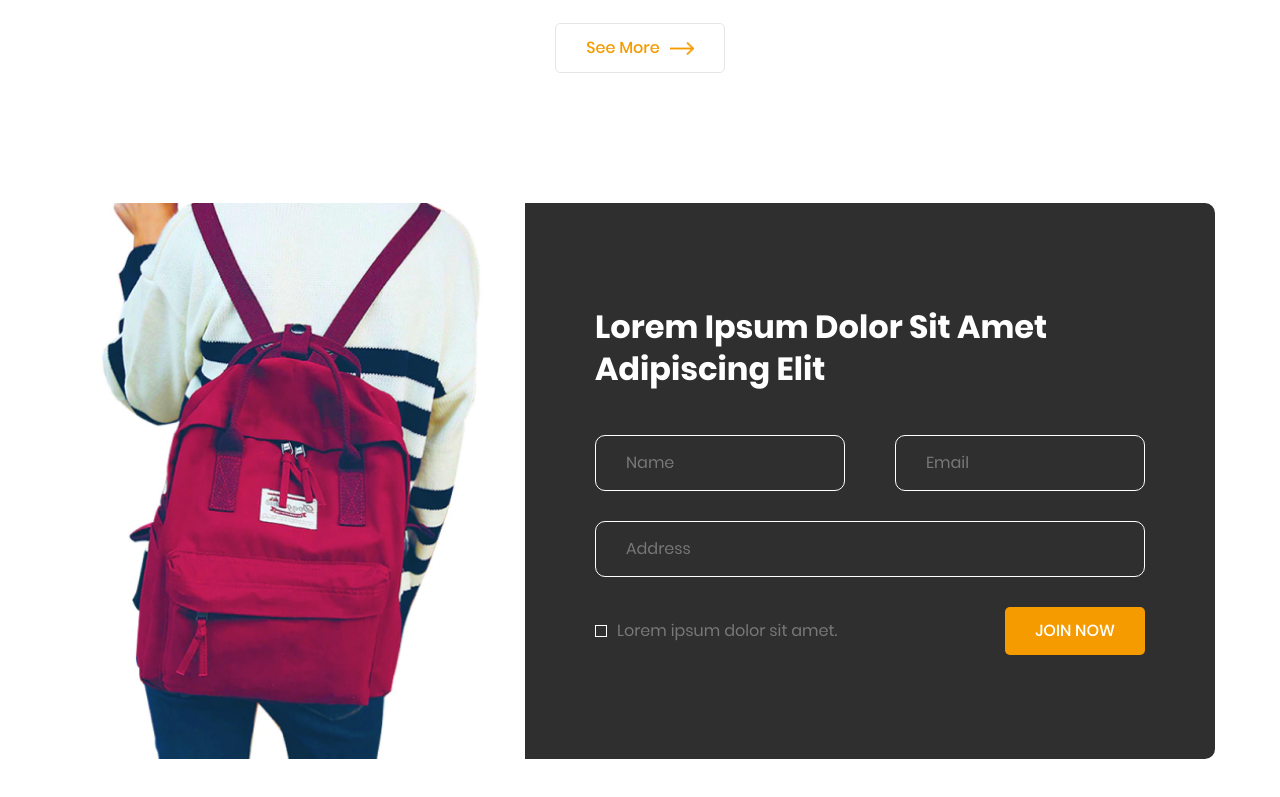
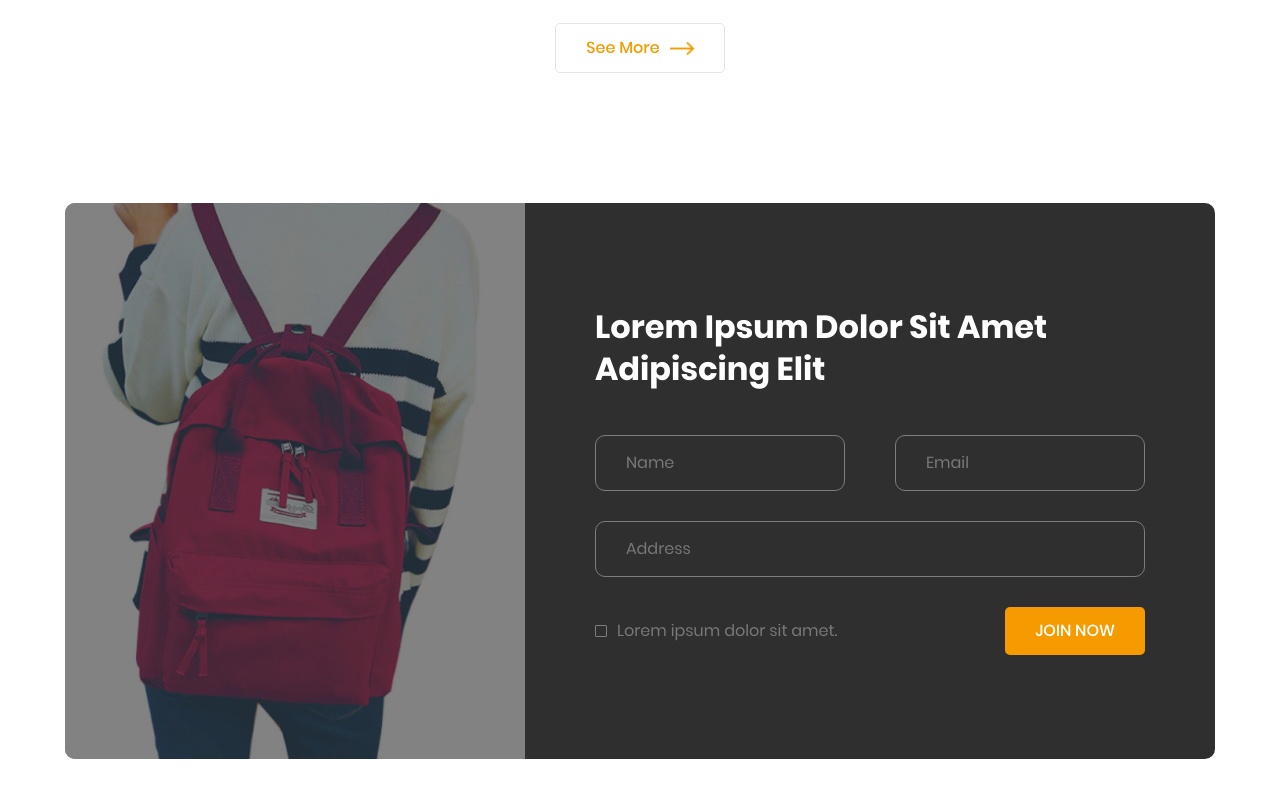
Before and after one commit to irared95/Bag-landing-page, a plain HTML site: page index.html in a window 1280 px wide. Shown: the part 3001-3798 px from the top of the page. Drawn offline with Linux system fonts and the light colour scheme.

Commit message:
fixed dispatch section

```diff
--- a/index.html
+++ b/index.html
@@ -180,22 +180,20 @@
         <section class="dispatch">
             <div class="container">
                 <div class="dispatch__wrapper">
-                    <div class="dispatch__left">
-                        <div class="dispatch__img"></div>
-                    </div>
+                    <div class="dispatch__left"></div>
                     <div class="dispatch__right">
                         <h2 class="dispatch__right-title">Lorem Ipsum Dolor Sit Amet Adipiscing Elit</h2>
                         <form class="dispatch__form" action="#">
                             <div class="dispatch__field-wrap">
                                 <div class="dispatch__field">
-                                    <input type="name" required=" " placeholder="Name" class="dispatch__input">
+                                    <input name="name" type="text" required placeholder="Name" class="dispatch__input">
                                 </div>
                                 <div class="dispatch__field">
-                                    <input type="email" required=" " placeholder="Email" class="dispatch__input">
+                                    <input name="email" type="email" required placeholder="Email" class="dispatch__input">
                                 </div>
                             </div>
                             <div class="dispatch__field-adr">
-                                <input type="address" required=" " placeholder="Address" class="dispatch__address">
+                                <input name="address" type="text" required placeholder="Address" class="dispatch__address">
                             </div>
                             <div class="dispatch__checkbox-wrap">
                                 <label class="dispatch__label" for="checkbox-id">
--- a/scss/sections/_dispatch.scss
+++ b/scss/sections/_dispatch.scss
@@ -8,9 +8,8 @@
         display: flex;
         flex-wrap: nowrap;
         justify-content: space-between;
-        // min-height: 550px;
-        // width: 100%;
         border-radius: 10px;
+        overflow: hidden;
         @include breakpoint($mobile-bp) {
             flex-direction: column;
             align-items: center;
@@ -18,19 +17,28 @@
         }
     }
     &__left {
+        position: relative;
         background-image: url(../image/form-bag.png);
         background-size: cover;
         background-repeat: no-repeat;
         background-position: center center;
         width: 40%;
+        &:after {
+            content: '';
+            position: absolute;
+            top: 0;
+            right: 0;
+            left: 0;
+            bottom: 0;
+            display: block;
+            background-color: rgba(47, 47, 47, 0.6);
+            z-index: 1;
+            pointer-events: none;
+        }
         @include breakpoint($mobile-bp) {
             display: flex;
             flex-direction: column;
             width: 100%;
-        }
-    }
-    &__img {
-        @include breakpoint($mobile-bp) {
             height: 312px;
         }
     }
@@ -64,16 +72,21 @@
     &__field {
         display: inline-block;
         margin-right: 50px;
-        @include breakpoint($mobile-bp) {
-            margin-right: 0;
-        }
         @include breakpoint($tablet-bp) {
             margin-right: 0;
+            margin-bottom: 30px;
+            &:last-child {
+                margin-bottom: 0;
+            }
         }
         &:last-child {
             margin-right: 0;
         }
+        &-adr {
+            margin-bottom: 30px;
+        }
         &-wrap {
+            margin-bottom: 30px;
             display: flex;
             justify-content: space-between;
             @include breakpoint($mobile-bp) {
@@ -91,12 +104,14 @@
         padding: 18px 30px 18px;
         font-size: 16px;
         font-family: $poppins-regular;
-        color: $white;
+        color: $gray-dark;
         line-height: 18px;
-        border: 1px solid $white;
+        border: 1px solid $gray-dark;
         border-radius: 10px;
-        transition: all 0.2s linear;
-        margin-bottom: 30px;
+        transition: border-color 0.2s linear;
+        &:focus {
+            border-color: $white;
+        }
         &::placeholder {
             font-size: 16px;
             font-family: $poppins-regular;
@@ -113,8 +128,9 @@
         width: 12px;
         height: 12px;
         background-color: $second-black;
-        border: 1px solid $white;
+        border: 1px solid $gray-dark;
         color: transparent;
+        border-radius: 1px;
     }
     &__label {
         line-height: 20px;
--- a/scss/utils/_variable.scss
+++ b/scss/utils/_variable.scss
@@ -3,6 +3,7 @@ $dark-yellow:#F59B00;
 $second-black:#2F2F2F;
 $light-pink:#F9DCFF;
 $gray: #cfc9c9;
+$gray-dark: #7e7d7d;
 $sans-serif: sans-serif;
 $poppins-bold: 'Poppins Bold';
 $poppins-medium: 'Poppins Medium';
```
Also changed, not shown: css/style.css.
